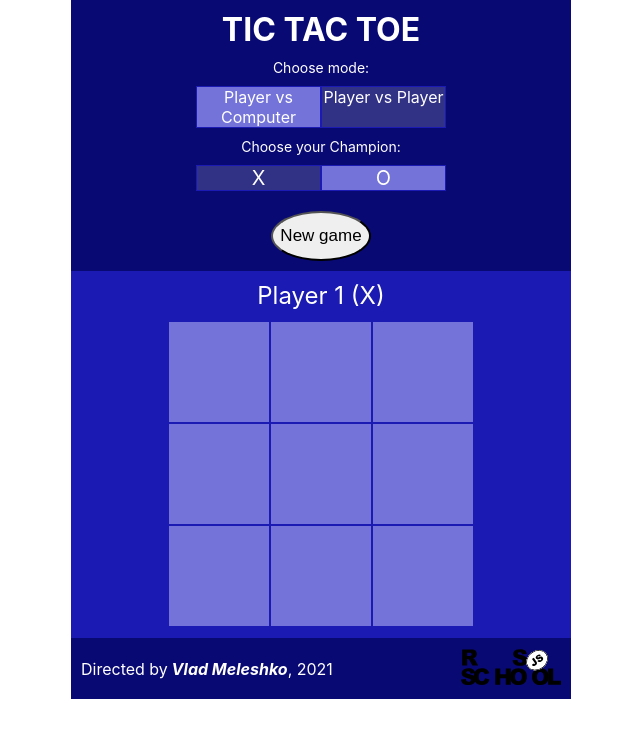
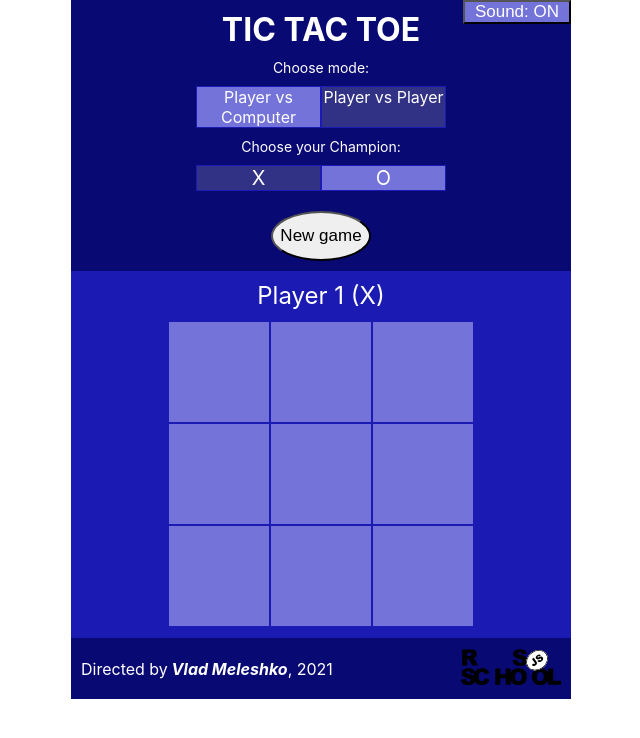
Before and after one commit to VladMeleshko/react-game, a React (Create React App) app in the folder react-game/: page / in a window 1280 px wide. Shown: the top 738 px of the page, without its empty margins (319-959 px from the left). Built offline with nearby package versions, Linux system fonts and the light colour scheme.

Commit message:
feat: add sound switcher< clear field changing parameters

```diff
--- a/react-game/src/App.js
+++ b/react-game/src/App.js
@@ -9,6 +9,7 @@ function App() {
   const [mode, setMode] = useState('PvP');
   const [value, setValue] = useState('X');
   const [newGame, setNewGame] = useState(false);
+  const [audio, setAudio] = useState(true);
 
   return (
     <div className="app">
@@ -16,11 +17,13 @@ function App() {
         changeMode={(modeType) => setMode(modeType)}
         changeValue={(newValue) => setValue(newValue)}
         startNewGame={(newGame) => setNewGame(newGame)}
+        switchAudio={(audioMode) => setAudio(audioMode)}
       />
       <Field
         mode={mode}
         value={value}
         newGame={newGame}
+        audio={audio}
         clearField={(newGame => setNewGame(newGame))}
       />
       <Footer />
--- a/react-game/src/components/Field.jsx
+++ b/react-game/src/components/Field.jsx
@@ -22,7 +22,9 @@ class Field extends Component {
     }
 
     componentDidUpdate(prevState) {
-        if (this.props.newGame !== prevState.newGame) {
+        if (this.props.newGame !== prevState.newGame ||
+            this.props.value !== prevState.value ||
+            this.props.mode !== prevState.mode) {
             this.setState({
                 player: 'Player 1',
                 field: [[], [], []],
@@ -120,11 +122,11 @@ class Field extends Component {
                 value: currentValue,
             })
 
-            if (!audio) {
+            if (audio) {
                 this.soundClick();
             }
 
-            this.gameOver(field, !audio, player);
+            this.gameOver(field, audio, player);
         }
     }
 
--- a/react-game/src/components/Header.css
+++ b/react-game/src/components/Header.css
@@ -1,4 +1,5 @@
 .header {
+    position: relative;
     width: 100%;
     background-color: #090974;
 }
@@ -8,6 +9,18 @@
     padding: 10px 0;
     color: #fff;
     text-align: center;
+}
+
+.sound-switcher {
+    position: absolute;
+    top: 0;
+    right: 0;
+    padding: 0 10px;
+    background-color: #7373D9;
+    color: #fff;
+    font-size: 17px;
+    cursor: pointer;
+    outline: none;
 }
 
 .game-modes__title,
--- a/react-game/src/components/Header.jsx
+++ b/react-game/src/components/Header.jsx
@@ -2,6 +2,24 @@ import React, { Component } from 'react';
 import './Header.css'
 
 class Header extends Component {
+    state = {
+        sound: true,
+    }
+
+    toggleSounds = () => {
+        if (this.state.sound) {
+            this.setState({
+                sound: false,
+            })
+        } else {
+            this.setState({
+                sound: true,
+            })
+        }
+
+        this.props.switchAudio(!this.state.sound);
+    }
+
     changeActiveParam = (e, elementsSelector, activeClass, param) => {
         const elemArr = document.querySelectorAll(elementsSelector);
         elemArr.forEach(elem => elem.classList.remove(activeClass));
@@ -17,6 +35,7 @@ class Header extends Component {
         return (
             <header className="header">
                 <h1 className="title">TIC TAC TOE</h1>
+                <button className="sound-switcher" onClick={this.toggleSounds}>Sound: {this.state.sound ? 'ON' : "OFF"}</button>
                 <div className="game-modes">
                     <h2 className="game-modes__title">Choose mode:</h2>
                     <ul className="game-modes__list">
```
